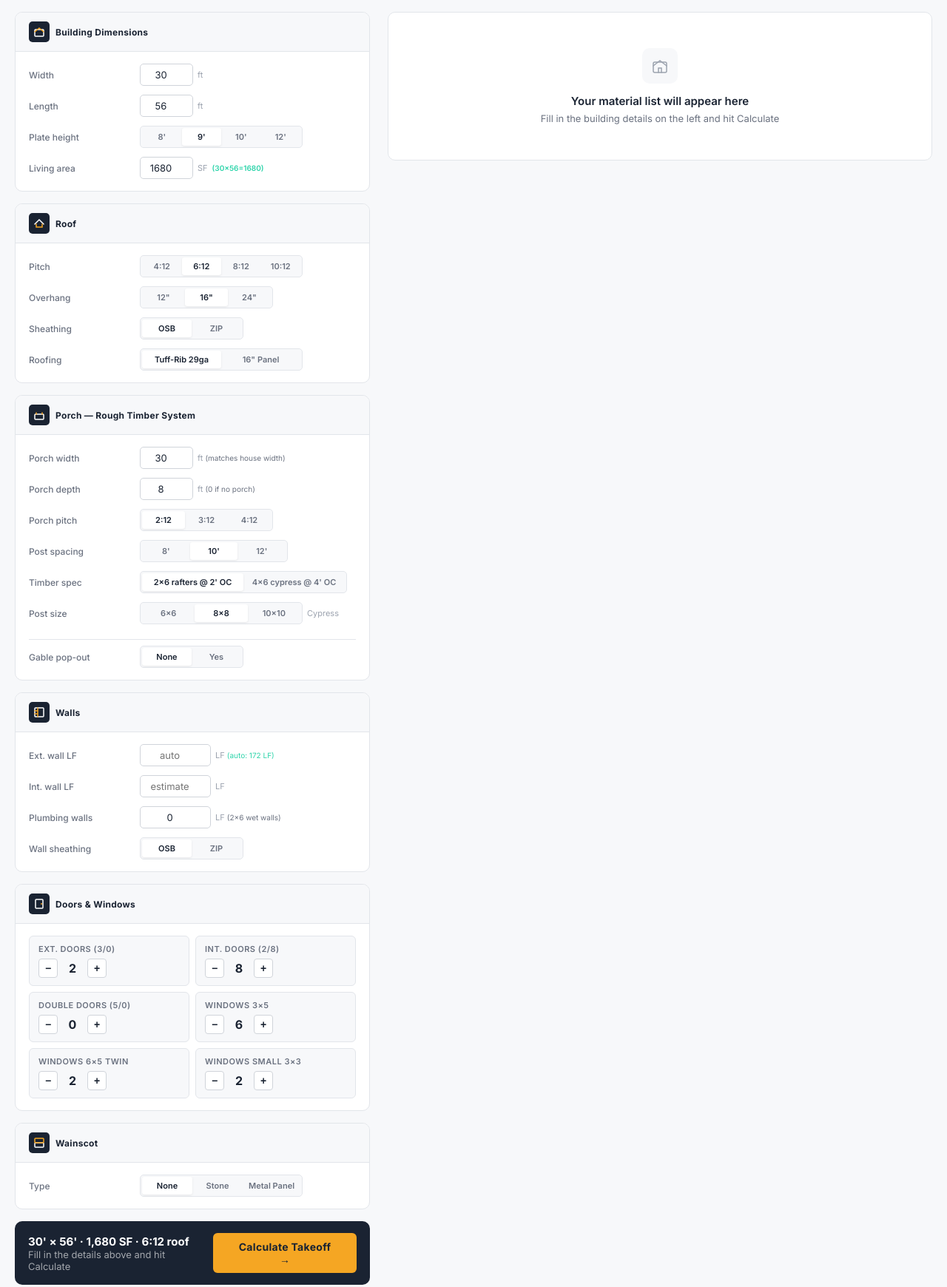
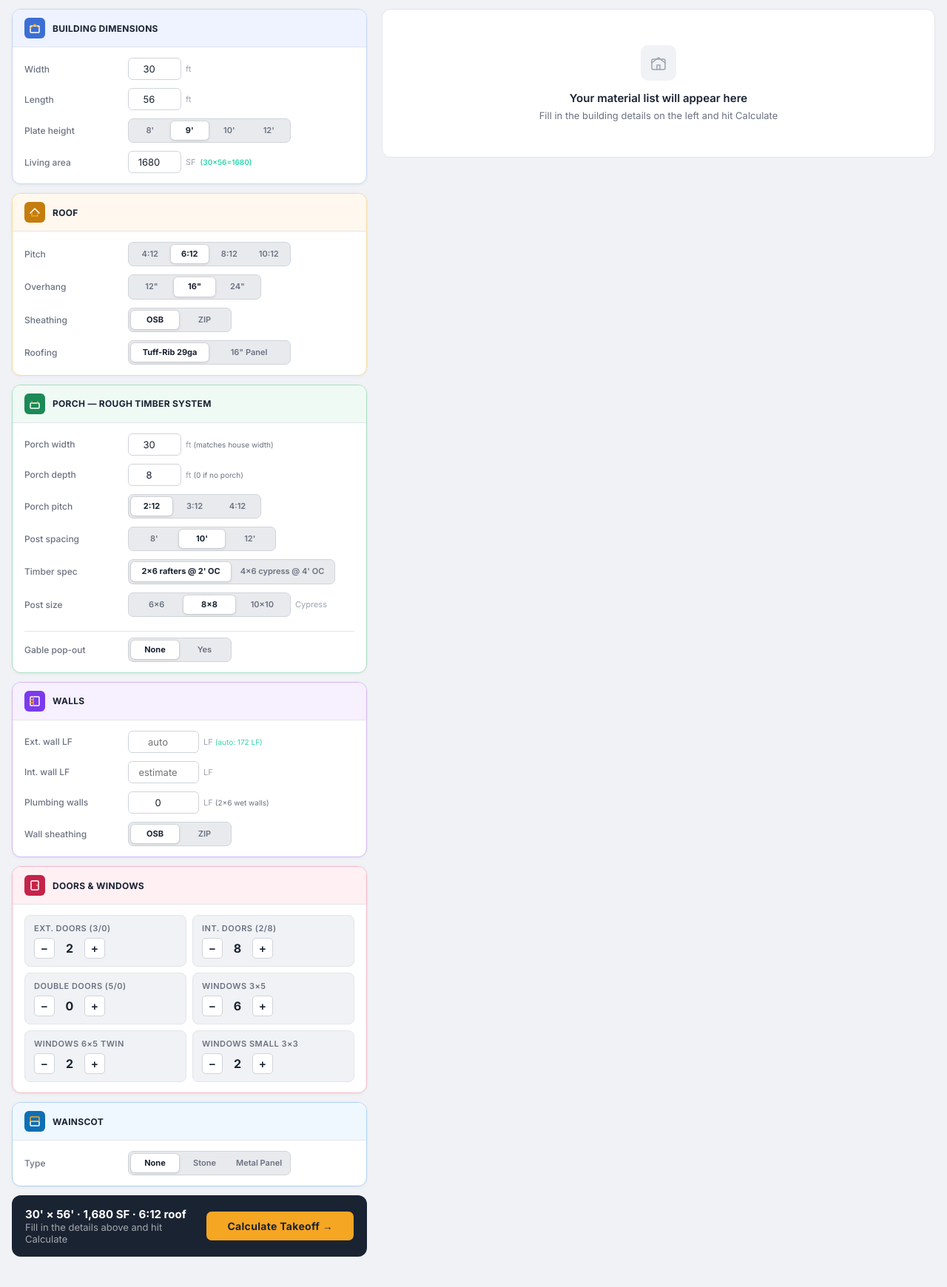
Before and after one commit to lhinson00/Sauce-Home-Edition, a website: page public/estimator.html in a window 1280 px wide. Shown: the part 60-1800 px from the top of the page at 74% size. After the commit the page ends 1779 px from the top, so only its background shows below. Drawn offline with Linux system fonts and the light colour scheme.

Commit message:
Update estimator.html

```diff
--- a/public/estimator.html
+++ b/public/estimator.html
@@ -6,12 +6,19 @@
 <title>Sauce Estimator — Quick Estimate</title>
 <link href="https://fonts.googleapis.com/css2?family=Inter:wght@300;400;500;600;700&display=swap" rel="stylesheet" media="print" onload="this.media='all'">
 <style>
-:root{--navy:#1a2332;--navy2:#212d3d;--navy3:#263044;--amber:#f5a623;--amber2:#f7b94a;--teal:#2dd4aa;--white:#fff;--off:#f7f8fa;--border:#e2e5ea;--border2:#d0d4da;--text:#1a2332;--muted:#6b7280;--muted2:#9ca3af;--success:#10b981;--warn:#f59e0b;--danger:#ef4444;}
+:root{--navy:#1a2332;--navy2:#212d3d;--navy3:#263044;--amber:#f5a623;--amber2:#f7b94a;--teal:#2dd4aa;--white:#fff;--off:#f0f2f5;--card:#fff;--border:#e2e5ea;--border2:#d0d4da;--text:#1a2332;--muted:#6b7280;--muted2:#9ca3af;--success:#10b981;--warn:#f59e0b;--danger:#ef4444;
+  --sec-building:#eef3ff;--sec-building-b:#c7d7f7;--sec-building-icon:#3b6fd4;
+  --sec-roof:#fff8ee;--sec-roof-b:#f5dba0;--sec-roof-icon:#c47d0e;
+  --sec-porch:#f0faf5;--sec-porch-b:#a8dfc2;--sec-porch-icon:#1a8a56;
+  --sec-walls:#f7f0ff;--sec-walls-b:#d4b8f5;--sec-walls-icon:#7c3aed;
+  --sec-openings:#fff0f3;--sec-openings-b:#f5b8c8;--sec-openings-icon:#c4234a;
+  --sec-wainscot:#f0f8ff;--sec-wainscot-b:#b0d4f5;--sec-wainscot-icon:#0e6fb5;
+}
 *{box-sizing:border-box;margin:0;padding:0;}
 body{font-family:'Inter',sans-serif;background:var(--off);color:var(--text);min-height:100vh;font-size:14px;}
 
 /* NAV */
-.nav{background:var(--navy);height:52px;display:flex;align-items:center;padding:0 20px;position:sticky;top:0;z-index:100;}
+.nav{background:var(--navy);height:52px;display:flex;align-items:center;padding:0 16px;position:sticky;top:0;z-index:100;}
 .nav-mark{width:32px;height:32px;background:var(--amber);border-radius:6px;display:flex;align-items:center;justify-content:center;font-weight:700;font-size:13px;color:var(--navy);margin-right:10px;flex-shrink:0;}
 .nav-name{font-size:13px;font-weight:700;color:#fff;}
 .nav-sub{font-size:10px;font-weight:600;color:var(--amber);letter-spacing:.5px;text-transform:uppercase;}
@@ -23,55 +30,95 @@ body{font-family:'Inter',sans-serif;background:var(--off);color:var(--text);min-
 .nav-btn:hover{background:rgba(255,255,255,.08);color:#fff;}
 .nav-btn.amber{background:var(--amber);border-color:var(--amber);color:var(--navy);font-weight:700;}
 .nav-btn.amber:hover{background:var(--amber2);}
+@media(max-width:600px){.nav-div,.nav-mod{display:none;}.nav-btn:not(.amber){display:none;}}
 
 /* LAYOUT */
-.wrap{max-width:1280px;margin:0 auto;padding:24px 20px;display:grid;grid-template-columns:480px 1fr;gap:24px;align-items:start;}
-@media(max-width:900px){.wrap{grid-template-columns:1fr;}}
+.wrap{max-width:1280px;margin:0 auto;padding:20px 16px;display:grid;grid-template-columns:480px 1fr;gap:20px;align-items:start;}
+@media(max-width:900px){.wrap{grid-template-columns:1fr;padding:12px 12px;gap:14px;}}
 
 /* INPUT PANEL */
-.input-panel{display:flex;flex-direction:column;gap:16px;}
-.section{background:#fff;border:1px solid var(--border);border-radius:10px;overflow:hidden;}
-.sec-head{padding:12px 18px;border-bottom:1px solid var(--border);display:flex;align-items:center;gap:8px;background:var(--off);}
-.sec-icon{width:28px;height:28px;background:var(--navy);border-radius:5px;display:flex;align-items:center;justify-content:center;flex-shrink:0;}
-.sec-title{font-size:12px;font-weight:700;color:var(--navy);letter-spacing:.3px;}
-.sec-body{padding:16px 18px;display:flex;flex-direction:column;gap:12px;}
+.input-panel{display:flex;flex-direction:column;gap:12px;}
+
+/* SECTION CARDS — colored by type */
+.section{background:var(--card);border:1px solid var(--border);border-radius:12px;overflow:hidden;box-shadow:0 1px 4px rgba(0,0,0,.05);}
+.sec-head{padding:11px 16px;border-bottom:1px solid var(--border);display:flex;align-items:center;gap:10px;}
+.sec-icon{width:28px;height:28px;border-radius:6px;display:flex;align-items:center;justify-content:center;flex-shrink:0;}
+.sec-title{font-size:12px;font-weight:700;color:var(--navy);letter-spacing:.3px;text-transform:uppercase;}
+
+/* Per-section color theming */
+.section.s-building{border-color:var(--sec-building-b);}
+.section.s-building .sec-head{background:var(--sec-building);}
+.section.s-building .sec-icon{background:var(--sec-building-icon);}
+.section.s-roof{border-color:var(--sec-roof-b);}
+.section.s-roof .sec-head{background:var(--sec-roof);}
+.section.s-roof .sec-icon{background:var(--sec-roof-icon);}
+.section.s-porch{border-color:var(--sec-porch-b);}
+.section.s-porch .sec-head{background:var(--sec-porch);}
+.section.s-porch .sec-icon{background:var(--sec-porch-icon);}
+.section.s-walls{border-color:var(--sec-walls-b);}
+.section.s-walls .sec-head{background:var(--sec-walls);}
+.section.s-walls .sec-icon{background:var(--sec-walls-icon);}
+.section.s-openings{border-color:var(--sec-openings-b);}
+.section.s-openings .sec-head{background:var(--sec-openings);}
+.section.s-openings .sec-icon{background:var(--sec-openings-icon);}
+.section.s-wainscot{border-color:var(--sec-wainscot-b);}
+.section.s-wainscot .sec-head{background:var(--sec-wainscot);}
+.section.s-wainscot .sec-icon{background:var(--sec-wainscot-icon);}
+
+.sec-body{padding:14px 16px;display:flex;flex-direction:column;gap:11px;}
 
 /* FIELD ROWS */
 .field-row{display:flex;align-items:center;gap:10px;}
-.field-label{font-size:12px;font-weight:500;color:var(--muted);width:140px;flex-shrink:0;}
-.field-inputs{display:flex;align-items:center;gap:6px;flex:1;}
+.field-label{font-size:12px;font-weight:500;color:var(--muted);width:130px;flex-shrink:0;}
+.field-inputs{display:flex;align-items:center;gap:6px;flex:1;min-width:0;}
 .field-unit{font-size:11px;color:var(--muted2);white-space:nowrap;}
-input[type=number]{width:72px;padding:6px 10px;border:1px solid var(--border2);border-radius:5px;font-size:13px;font-family:inherit;color:var(--navy);text-align:center;transition:border .15s;}
-input[type=number]:focus{outline:none;border-color:var(--amber);}
+input[type=number]{width:72px;padding:6px 10px;border:1px solid var(--border2);border-radius:6px;font-size:13px;font-family:inherit;color:var(--navy);text-align:center;transition:border .15s;background:#fff;}
+input[type=number]:focus{outline:none;border-color:var(--amber);box-shadow:0 0 0 3px rgba(245,166,35,.12);}
 input[type=number].wide{width:96px;}
-.seg{display:flex;background:var(--off);border-radius:5px;padding:2px;border:1px solid var(--border);}
-.seg-btn{flex:1;text-align:center;padding:5px 8px;border-radius:3px;font-size:11px;font-weight:600;cursor:pointer;border:none;background:transparent;color:var(--muted);font-family:inherit;transition:all .15s;white-space:nowrap;}
-.seg-btn.on{background:#fff;color:var(--navy);box-shadow:0 1px 3px rgba(0,0,0,.08);}
+
+/* SEG BUTTONS — with color depth */
+.seg{display:flex;background:#e8eaed;border-radius:7px;padding:3px;border:1px solid #d0d4da;gap:2px;}
+.seg-btn{flex:1;text-align:center;padding:6px 8px;border-radius:5px;font-size:11px;font-weight:600;cursor:pointer;border:none;background:transparent;color:var(--muted);font-family:inherit;transition:all .15s;white-space:nowrap;line-height:1.2;}
+.seg-btn.on{background:#fff;color:var(--navy);box-shadow:0 1px 4px rgba(0,0,0,.12),0 0 0 1px rgba(0,0,0,.06);font-weight:700;}
+.seg-btn:not(.on):hover{background:rgba(255,255,255,.6);color:var(--text);}
+
+/* Mobile: stack field rows */
+@media(max-width:600px){
+  .field-row{flex-direction:column;align-items:flex-start;gap:6px;}
+  .field-label{width:auto;font-size:11px;}
+  .field-inputs{width:100%;}
+  .seg{width:100%;}
+  .seg-btn{white-space:normal;padding:7px 6px;font-size:11px;}
+  .sec-body{padding:12px 12px;gap:10px;}
+  .sec-head{padding:10px 12px;}
+}
 
 /* DOOR/WINDOW ROWS */
 .opening-grid{display:grid;grid-template-columns:1fr 1fr;gap:8px;}
-.opening-item{background:var(--off);border:1px solid var(--border);border-radius:6px;padding:10px 12px;}
+.opening-item{background:var(--off);border:1px solid var(--border);border-radius:8px;padding:10px 12px;}
 .opening-label{font-size:11px;font-weight:600;color:var(--muted);margin-bottom:6px;text-transform:uppercase;letter-spacing:.5px;}
 .count-ctrl{display:flex;align-items:center;gap:6px;}
-.count-btn{width:26px;height:26px;border-radius:4px;border:1px solid var(--border2);background:#fff;font-size:14px;font-weight:600;cursor:pointer;display:flex;align-items:center;justify-content:center;color:var(--navy);transition:all .15s;}
+.count-btn{width:28px;height:28px;border-radius:5px;border:1px solid var(--border2);background:#fff;font-size:15px;font-weight:600;cursor:pointer;display:flex;align-items:center;justify-content:center;color:var(--navy);transition:all .15s;}
 .count-btn:hover{background:var(--amber);border-color:var(--amber);color:var(--navy);}
 .count-val{font-size:16px;font-weight:700;color:var(--navy);min-width:28px;text-align:center;}
 
 /* CALC BTN */
-.calc-bar{background:var(--navy);border-radius:10px;padding:16px 18px;display:flex;align-items:center;justify-content:space-between;gap:12px;}
+.calc-bar{background:var(--navy);border-radius:12px;padding:16px 18px;display:flex;align-items:center;justify-content:space-between;gap:12px;}
 .calc-bar-text{font-size:13px;color:rgba(255,255,255,.6);}
 .calc-bar-text strong{color:#fff;display:block;font-size:15px;}
-.btn-calc{background:var(--amber);border:none;color:var(--navy);padding:10px 28px;border-radius:6px;font-size:14px;font-weight:700;cursor:pointer;font-family:inherit;transition:all .15s;letter-spacing:.3px;}
+.btn-calc{background:var(--amber);border:none;color:var(--navy);padding:11px 28px;border-radius:7px;font-size:14px;font-weight:700;cursor:pointer;font-family:inherit;transition:all .15s;letter-spacing:.3px;white-space:nowrap;}
 .btn-calc:hover{background:var(--amber2);}
+@media(max-width:600px){.calc-bar{flex-direction:column;align-items:stretch;text-align:center;gap:10px;}.btn-calc{width:100%;padding:13px;font-size:15px;}}
 
 /* RESULTS PANEL */
-.results-panel{position:sticky;top:76px;}
-.results-empty{background:#fff;border:1px solid var(--border);border-radius:10px;padding:48px 24px;text-align:center;}
+.results-panel{position:sticky;top:72px;}
+@media(max-width:900px){.results-panel{position:static;}}
+.results-empty{background:#fff;border:1px solid var(--border);border-radius:12px;padding:48px 24px;text-align:center;}
 .empty-icon{width:48px;height:48px;background:var(--off);border-radius:10px;display:flex;align-items:center;justify-content:center;margin:0 auto 14px;}
 .empty-title{font-size:15px;font-weight:600;color:var(--navy);margin-bottom:6px;}
 .empty-sub{font-size:13px;color:var(--muted);}
 
-.results-card{background:#fff;border:1px solid var(--border);border-radius:10px;overflow:hidden;display:none;}
+.results-card{background:#fff;border:1px solid var(--border);border-radius:12px;overflow:hidden;display:none;}
 .results-head{padding:14px 18px;border-bottom:1px solid var(--border);display:flex;align-items:center;justify-content:space-between;background:var(--navy);}
 .results-title{font-size:14px;font-weight:700;color:#fff;}
 .results-meta{font-size:11px;color:rgba(255,255,255,.5);}
@@ -88,6 +135,7 @@ input[type=number].wide{width:96px;}
 .strip-lbl{font-size:9px;font-weight:600;letter-spacing:.8px;text-transform:uppercase;color:var(--muted2);margin-bottom:3px;}
 .strip-val{font-size:17px;font-weight:700;color:var(--navy);}
 .strip-unit{font-size:10px;color:var(--muted);}
+@media(max-width:500px){.stats-strip{grid-template-columns:repeat(2,1fr);}.strip-val{font-size:15px;}}
 
 /* MATERIAL TABLE */
 .mat-table{width:100%;max-height:calc(100vh - 280px);overflow-y:auto;}
@@ -100,6 +148,7 @@ tr:hover td{background:#fafbfc;}
 .qv{font-weight:700;color:var(--navy);font-size:13px;}
 .lf-val{font-size:11px;color:var(--muted);}
 .ut{font-size:10px;color:var(--muted2);}
+@media(max-width:600px){th:nth-child(2),td:nth-child(2){display:none;}th:nth-child(5),td:nth-child(5){display:none;}.mat-table{max-height:none;}}
 
 @media print{.nav,.input-panel,.results-empty{display:none!important;}.results-card{display:block!important;border:none;}.mat-table{max-height:none;}}
 </style>
@@ -123,7 +172,7 @@ tr:hover td{background:#fafbfc;}
   <div class="input-panel">
 
     <!-- Building -->
-    <div class="section">
+    <div class="section s-building">
       <div class="sec-head">
         <div class="sec-icon"><svg width="14" height="14" viewBox="0 0 14 14" fill="none"><rect x="1" y="4" width="12" height="9" rx="1" stroke="white" stroke-width="1.5"/><path d="M1 7l6-5 6 5" stroke="#f5a623" stroke-width="1.5" stroke-linecap="round"/></svg></div>
         <span class="sec-title">Building Dimensions</span>
@@ -156,7 +205,7 @@ tr:hover td{background:#fafbfc;}
     </div>
 
     <!-- Roof -->
-    <div class="section">
+    <div class="section s-roof">
       <div class="sec-head">
         <div class="sec-icon"><svg width="14" height="14" viewBox="0 0 14 14" fill="none"><path d="M1 8l6-6 6 6" stroke="white" stroke-width="1.5" stroke-linecap="round"/><path d="M3 8v4h8V8" stroke="#f5a623" stroke-width="1.5" stroke-linecap="round"/></svg></div>
         <span class="sec-title">Roof</span>
@@ -205,7 +254,7 @@ tr:hover td{background:#fafbfc;}
     </div>
 
     <!-- Porch -->
-    <div class="section">
+    <div class="section s-porch">
       <div class="sec-head">
         <div class="sec-icon"><svg width="14" height="14" viewBox="0 0 14 14" fill="none"><rect x="1" y="6" width="12" height="7" rx="1" stroke="white" stroke-width="1.5"/><path d="M3 6V4M11 6V4" stroke="#f5a623" stroke-width="1.5" stroke-linecap="round"/></svg></div>
         <span class="sec-title">Porch — Rough Timber System</span>
@@ -297,7 +346,7 @@ tr:hover td{background:#fafbfc;}
     </div>
 
     <!-- Walls -->
-    <div class="section">
+    <div class="section s-walls">
       <div class="sec-head">
         <div class="sec-icon"><svg width="14" height="14" viewBox="0 0 14 14" fill="none"><rect x="1" y="1" width="12" height="12" rx="1" stroke="white" stroke-width="1.5"/><path d="M5 1v12M1 5h4M1 9h4" stroke="#f5a623" stroke-width="1.5" stroke-linecap="round"/></svg></div>
         <span class="sec-title">Walls</span>
@@ -328,7 +377,7 @@ tr:hover td{background:#fafbfc;}
     </div>
 
     <!-- Doors & Windows -->
-    <div class="section">
+    <div class="section s-openings">
       <div class="sec-head">
         <div class="sec-icon"><svg width="14" height="14" viewBox="0 0 14 14" fill="none"><rect x="2" y="1" width="10" height="12" rx="1" stroke="white" stroke-width="1.5"/><circle cx="10" cy="7" r="1" fill="#f5a623"/></svg></div>
         <span class="sec-title">Doors &amp; Windows</span>
@@ -364,7 +413,7 @@ tr:hover td{background:#fafbfc;}
     </div>
 
     <!-- Wainscot -->
-    <div class="section">
+    <div class="section s-wainscot">
       <div class="sec-head">
         <div class="sec-icon"><svg width="14" height="14" viewBox="0 0 14 14" fill="none"><rect x="1" y="7" width="12" height="6" rx="1" stroke="white" stroke-width="1.5"/><rect x="1" y="1" width="12" height="6" rx="1" stroke="#f5a623" stroke-width="1.5"/></svg></div>
         <span class="sec-title">Wainscot</span>
@@ -597,9 +646,10 @@ function calculate() {
   const rafterLengthFt = porchDepth > 0 ? Math.ceil(porchDepth / Math.cos(pitchAngle) + overhangFt + 0.5) : 0;
   const rafterStockLen = [8,10,12,14,16].find(l => l >= rafterLengthFt) || 16;
 
-  // Header beam — runs the width of the porch at wall connection
-  const headerBeamSize = postSpacingFt <= 8 ? '4×8' : postSpacingFt <= 10 ? '4×10' : '4×12';
-  const headerBeamPcs = porchDepth > 0 ? Math.ceil(porchWidth / 16) + 1 : 0;
+  // Header beam — matches post size, each piece spans one bay (post spacing)
+  const headerBeamSize = postSize.replace('x','×'); // matches post: 6×6, 8×8, 10×10
+  const headerBeamStockLen = postSpacingFt; // one piece per bay
+  const headerBeamPcs = porchDepth > 0 ? Math.ceil(porchWidth / postSpacingFt) + 1 : 0;
   const headerBeamLF = porchDepth > 0 ? Math.ceil(porchWidth * 1.05) : 0;
 
   // Ridge beam — 2×12 per schedule
@@ -891,7 +941,7 @@ function calculate() {
     ...(porchDepth > 0 ? [{ name: `PORCH FRAMING — ${isCypress ? 'CYPRESS TIMBER' : 'STD TIMBER'} · ${postLabel} POSTS`, items: [
       { i:`Posts — ${postLabel}`, d:`${postCount} posts @ ${postSpacingFt}' OC · ${postHeightFt}' height`, q:postCount, u:'EA', lf:postLF },
       { i:`Rafters — ${rafterSize} ${isCypress ? 'Cypress' : '#2 SYP'}`, d:`${rafterCount} rafters @ ${rafterSpacingFt*12}" OC · ${rafterLengthFt}' length · order ${rafterStockLen}' stock`, q:rafterCount, u:`EA @ ${rafterStockLen}'`, lf:rafterCount*rafterStockLen },
-      { i:`Header beam — ${headerBeamSize} ${isCypress ? 'Cypress' : 'SYP'}`, d:`Runs ${porchWidth}' at wall · ${postSpacingFt}' post spacing · order 16' stock`, q:headerBeamPcs, u:"PCS @ 16'", lf:headerBeamLF },
+      { i:`Header beam — ${headerBeamSize} ${isCypress ? 'Cypress' : 'SYP'}`, d:`${headerBeamPcs} pcs · one per bay · ${postSpacingFt}' post spacing · order ${headerBeamStockLen}' stock`, q:headerBeamPcs, u:`EA @ ${headerBeamStockLen}'`, lf:headerBeamLF },
       { i:'Ridge beam — 2×12 #2 SP', d:`Porch ridge · ${porchWidth}' + 10% waste`, q:porchRidgePcs, u:"PCS @ 16'", lf:porchRidgeLF },
       { i:'Fly rafters — 2×6 #2 SP', d:`Gable ends · ${flyRafterLen}' stock`, q:flyRafterPcs, u:`EA @ ${flyRafterLen}'`, lf:flyRafterPcs*flyRafterLen },
       { i:"Porch decking — 2×6 T&G #2 SP", d:`${porchDeckBoards} boards × ${porchDeckBoardLen}' stock · sloped depth ${porchDeckSlopedDepth.toFixed(2)}' · 5.5" true width · ${porchWidth}' wide + 10% waste`, q:porchDeckBoards, u:`EA @ ${porchDeckBoardLen}'`, lf:porchDeckLF },
```
